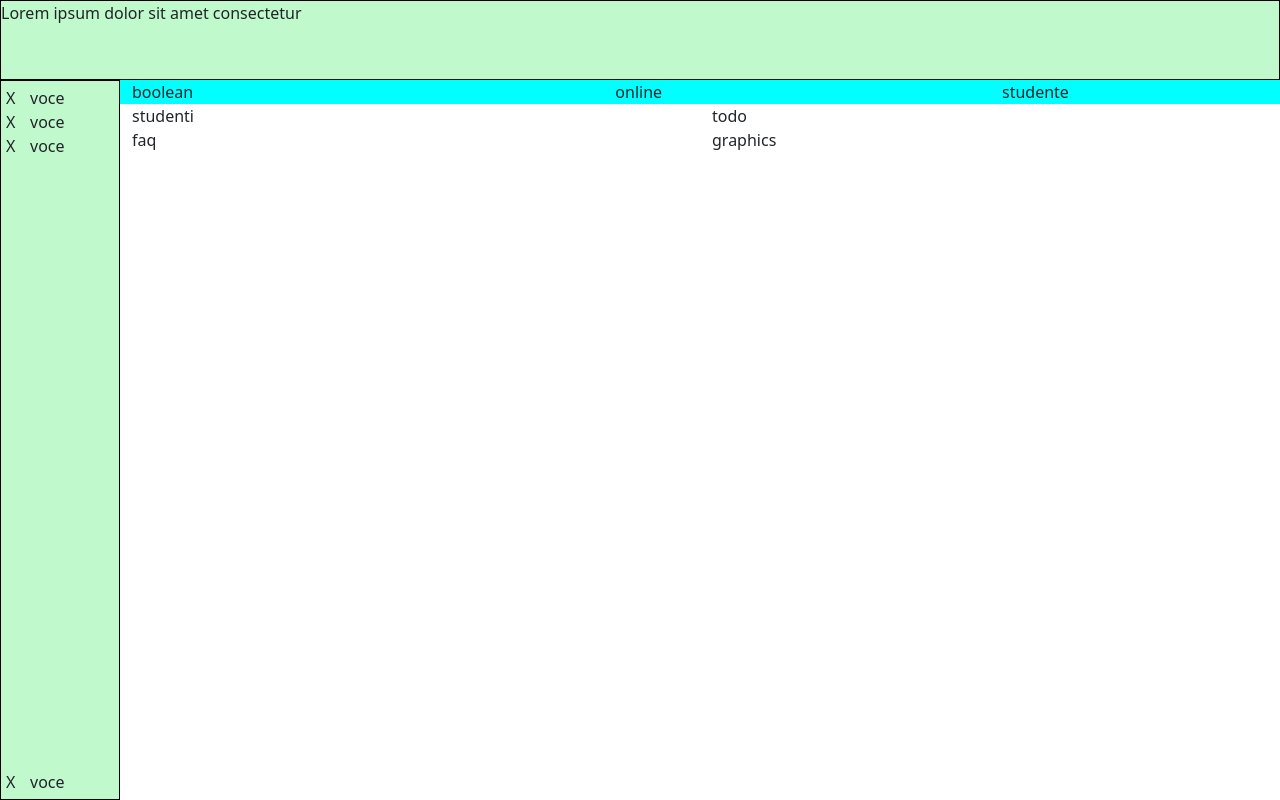
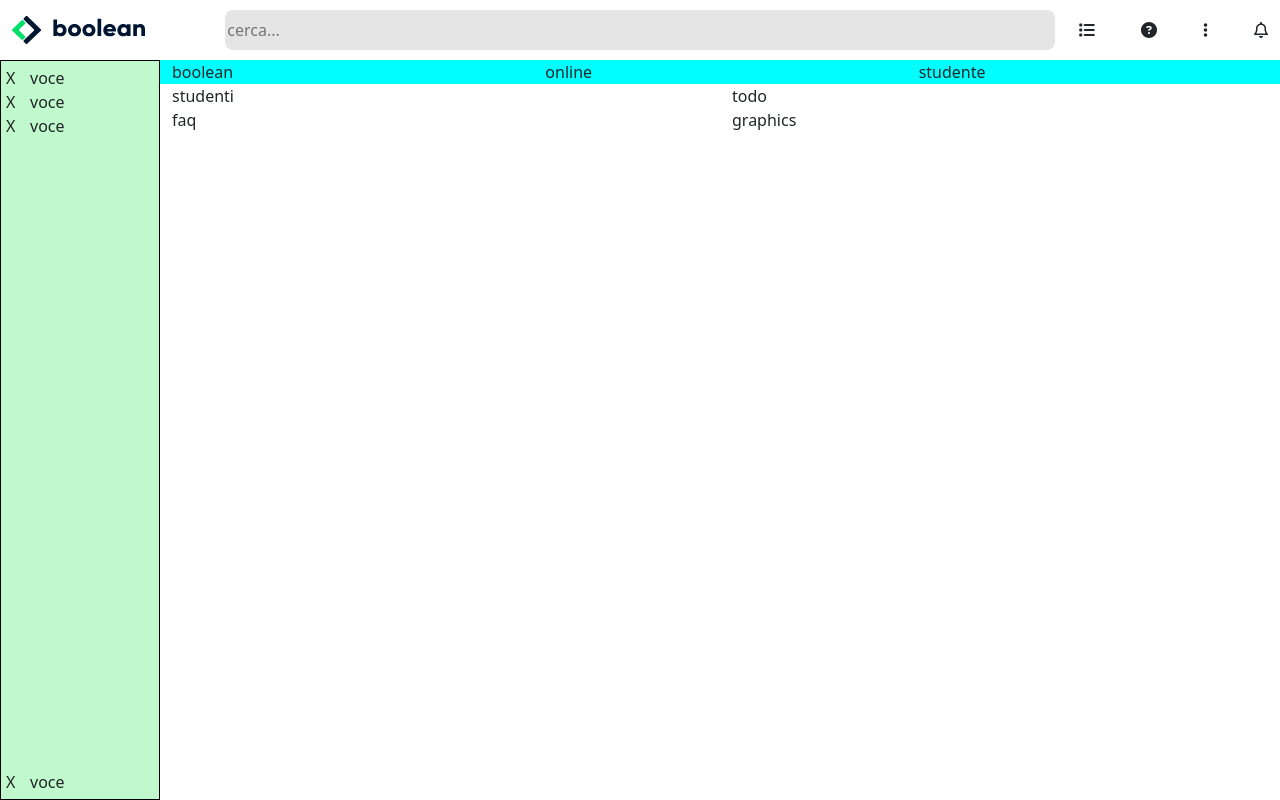
Before and after one commit to valeriofilareti/html-css-bootstrap-dashboard, a plain HTML site: page index.html in a window 1280 px wide. Drawn offline with nearby package versions, Linux system fonts and the light colour scheme.

Commit message:
[add] header

```diff
--- a/css/style.css
+++ b/css/style.css
@@ -7,17 +7,37 @@
 }
 /* header */
 header {
-  height: 10vh;
+  height: 60px;
   width: 100%;
   position: fixed;
   top: 0;
   left: 0;
+  background-color: #ffffff;
+}
+header .mobile-logo {
+  width: 50px;
+}
+header .logo {
+  max-width: 100%;
+}
+header input {
+  background-color: #e5e5e5;
+  width: 100%;
+  height: 100%;
+  border: none;
+  border-radius: 8px;
+}
+header input:focus {
+  border: none;
+}
+.searchbar {
+  height: 40px;
 }
 /* /header */
 /* left-bar */
 .vf-left-bar {
   width: 60px;
-  height: 90vh;
+  height: calc(100vh - 60px);
   float: left;
   padding: 5px;
 }
@@ -25,9 +45,9 @@ header {
 /* main */
 main {
   width: calc(100% - 60px) ;
-  height: 90vh;
-  margin-top: 10vh;
+  height: calc(100vh - 60px);
   overflow: auto;
+  margin-top: 60px;
 }
 .main-top {
   background-color: aqua;
@@ -36,14 +56,33 @@ main {
 
 
 
-@media screen and (min-width:768px)  {
+@media screen and (min-width:576px)  {
   .stud {
     order: 3;
   }
+}
+@media screen and (min-width:768px)  {
   .vf-left-bar {
     width: 120px;
   }
   main {
     width: calc(100% - 120px);
   }
+  header .logo {
+    display: block;
+  }
+  header .mobile-logo {
+    display: none;
+  }
 }
+@media screen and (min-width:768px)  {
+  .stud {
+    order: 3;
+  }
+  .vf-left-bar {
+    width: 160px;
+  }
+  main {
+    width: calc(100% - 160px);
+  }
+}
--- a/index.html
+++ b/index.html
@@ -11,8 +11,32 @@
 </head>
 <body>
   <!-- header -->
-  <header class="debug">
-    <p>Lorem ipsum dolor sit amet consectetur</p>
+  <header>
+    <div class="container-fluid h-100">
+      <div class="row h-100 align-items-center">
+        <div class="col-2">
+          <img class="mobile-logo d-md-none" src="img/mobile-logo.png" alt="">
+          <img class="logo d-none d-md-block" src="img/logo.svg" alt="">
+        </div>
+        <div class="col-9 col-lg-8 searchbar">
+          <input type="text" placeholder="cerca...">
+        </div>
+        <div class="col-1 col-lg-2 d-flex justify-content-between">
+          <div class="list d-none d-lg-block">
+            <i class="fa-solid fa-list"></i>
+          </div>
+          <div class="question d-none d-lg-block">
+            <i class="fa-solid fa-circle-question"></i>
+          </div>
+          <div class="dots d-none d-lg-block">
+            <i class="fa-solid fa-ellipsis-vertical"></i>
+          </div>
+          <div class="bell">
+            <i class="fa-regular fa-bell"></i>
+          </div>
+        </div>
+      </div>
+    </div>
   </header>
   <!-- /header -->
   <!-- left-bar -->
@@ -44,9 +68,9 @@
     <!-- main-top -->
     <div class="main-top">
       <div class="row mx-0 row-cols-1 row-cols-md-3">
-        <div class="col-md-2 stud">studente</div>
-        <div class="col-md-5 boolean">boolean</div>
-        <div class="col-md-4">online</div>
+        <div class="col-sm-2 stud">studente</div>
+        <div class="col-sm-5 boolean">boolean</div>
+        <div class="col-sm-4">online</div>
       </div>
     </div>
     <!-- /main-top -->
@@ -74,3 +98,14 @@
   <script src="https://cdn.jsdelivr.net/npm/bootstrap@5.3.0-alpha1/dist/js/bootstrap.bundle.min.js" integrity="sha384-w76AqPfDkMBDXo30jS1Sgez6pr3x5MlQ1ZAGC+nuZB+EYdgRZgiwxhTBTkF7CXvN" crossorigin="anonymous"></script>
 </body>
 </html>
+
+
+
+<!-- bell
+<i class="fa-solid fa-bell"></i> -->
+<!-- dots
+<i class="fa-solid fa-ellipsis-vertical"></i> -->
+<!-- quest
+<i class="fa-solid fa-circle-question"></i> -->
+<!-- list
+<i class="fa-sharp fa-regular fa-list-ul"></i> -->
```
Also changed, not shown: img/class-avatar.jpeg (added), img/class-avatar.jpg (added), img/logo.svg (added), img/mobile-logo.png (added), img/sidebar-bg.png (added), img/stats.jpeg (added), 1 other file.
